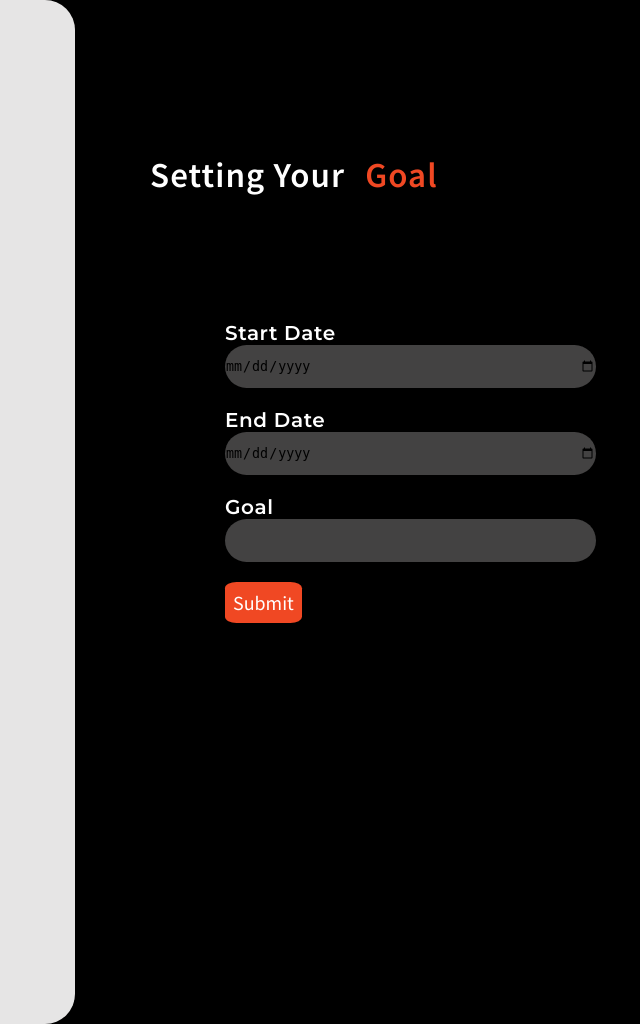
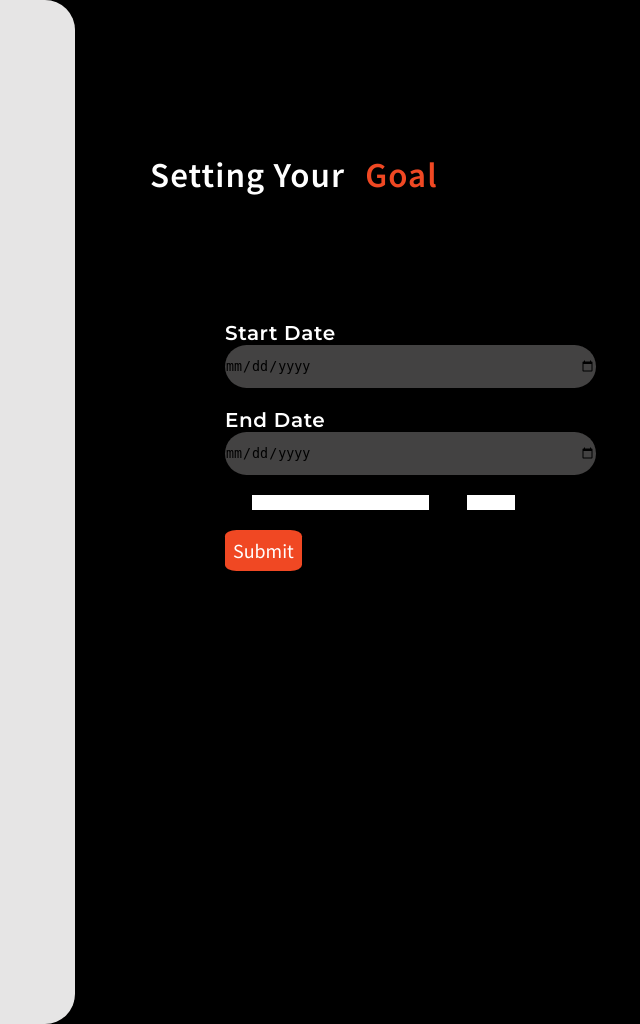
Before and after one commit to Mini-Project-SMT-5/health-trainner, a Django app: template AI_HealthTrainer/AI_HealthTrainer/templates/Strutures/goal.html in a window 1440 px wide. Shown: the whole page, without its empty margins (689-1329 px from the left). Run offline with Django 4.2, Linux system fonts and the light colour scheme; the template is opened without the code that fills it, so the values that code supplies are empty; some web fonts are replaced.

Commit message:
design(goal)

```diff
--- a/AI_HealthTrainer/AI_HealthTrainer/templates/Strutures/goal.html
+++ b/AI_HealthTrainer/AI_HealthTrainer/templates/Strutures/goal.html
@@ -34,16 +34,12 @@
         <input type="date" id="end-date" name="end-date" class="end-text">
       </div>
       <div class="goal">
-        <label for="end-date" class="Goal-label">Goal</label>
-        <input type="" id="end-date" name="Goal-date" class="Goal-text">
-      </div>
-        <!--
         <label for="hours" class="hours-label">Hours</label>
         <input type="number" id="hours" name="hours" step="1" min="1">
 
         <label for="minutes" class="minutes-label">Minutes</label>
-        <input type="number" id="minutes" name="minutes" step="1" min="0" max="59"> -->
-
+        <input type="number" id="minutes" name="minutes" step="1" min="0" max="59">
+      </div>
         <input class="button" type="submit" value="Submit">
       </form>
     </div>
```
